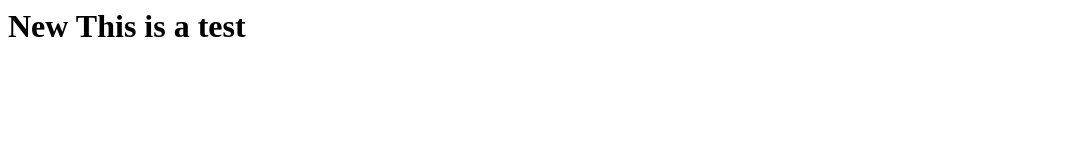
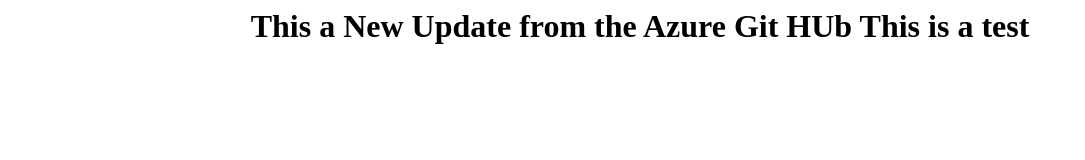
Before and after one commit to SyedZaffer/infyazure, a plain HTML site: page index.htm in a window 1280 px wide. Shown: the whole page, without its empty margins (0-1085 px from the left). Drawn offline with Linux system fonts and the light colour scheme.

Commit message:
Update index.htm

```diff
--- a/index.htm
+++ b/index.htm
@@ -1,3 +1,4 @@
 <html>
-<h1> New This is a test </h1>
+  <h1> <Center>This a New Update from the Azure Git HUb  This is a test </Center></h1>
+  <Marquee> Version 1.0 </Marquee>
 </html>
```
